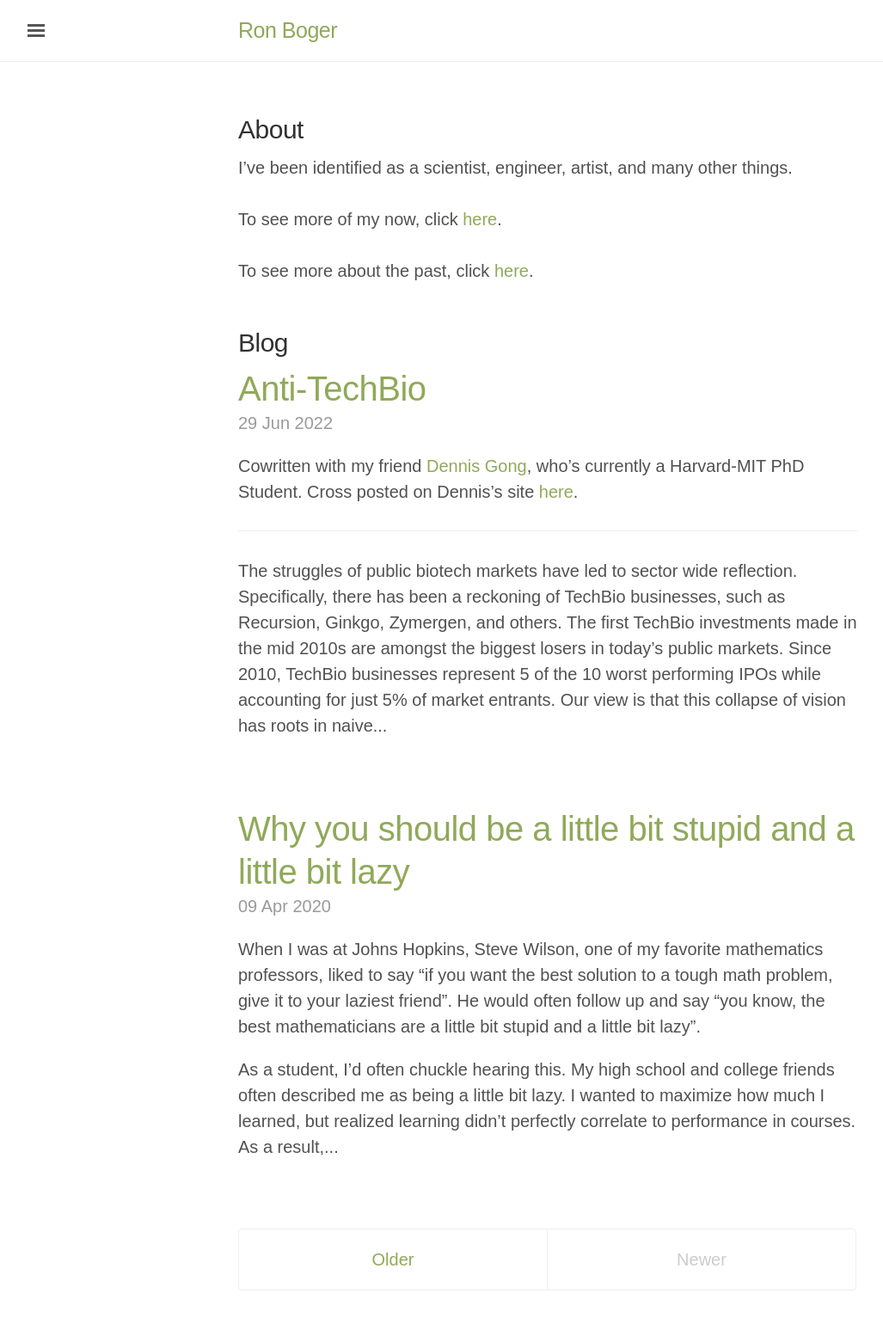
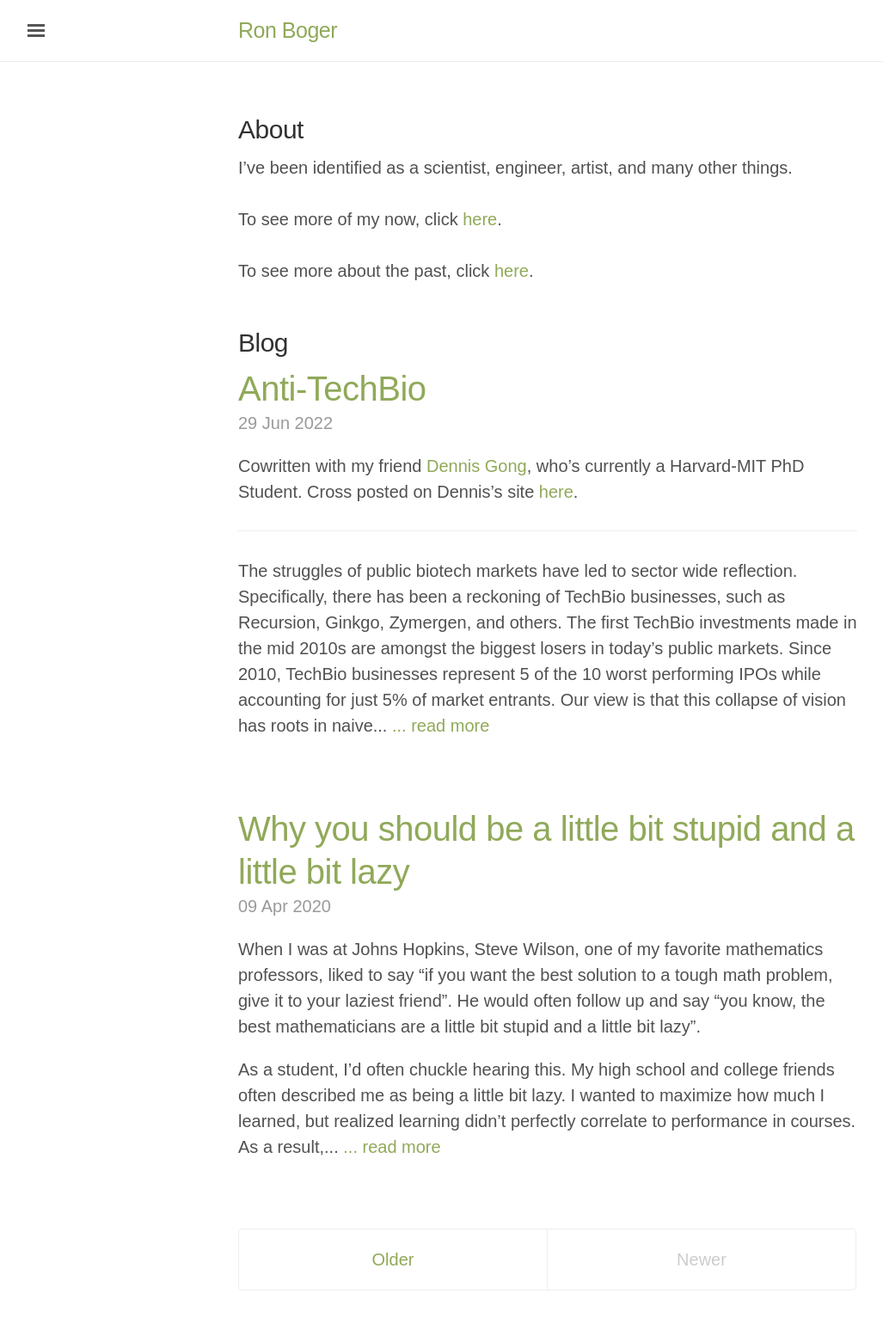
Before and after one commit to ronboger/ronboger.github.io, a Jekyll site: the page built from index.html, in a window 1280 px wide. Shown: the whole page at 86% size, without its empty margins (3-1030 px from the left). Built offline with Jekyll 4.4.1, drawn with Linux system fonts in a browser that asks for light colours; the list of posts is cut into pages by our own code.

Commit message:
read more

```diff
--- a/index.html
+++ b/index.html
@@ -31,6 +31,7 @@ To see more about the past, click <a href="/about">here</a>.
     <span class="post-date">{{ post.date | date_to_string }}</span>
 
     {{ post.content | truncatewords: 100, "..." }}
+    <a href="{{ post.url }}">... read more</a>
   </div>
   {% endfor %}
 </div>
```
